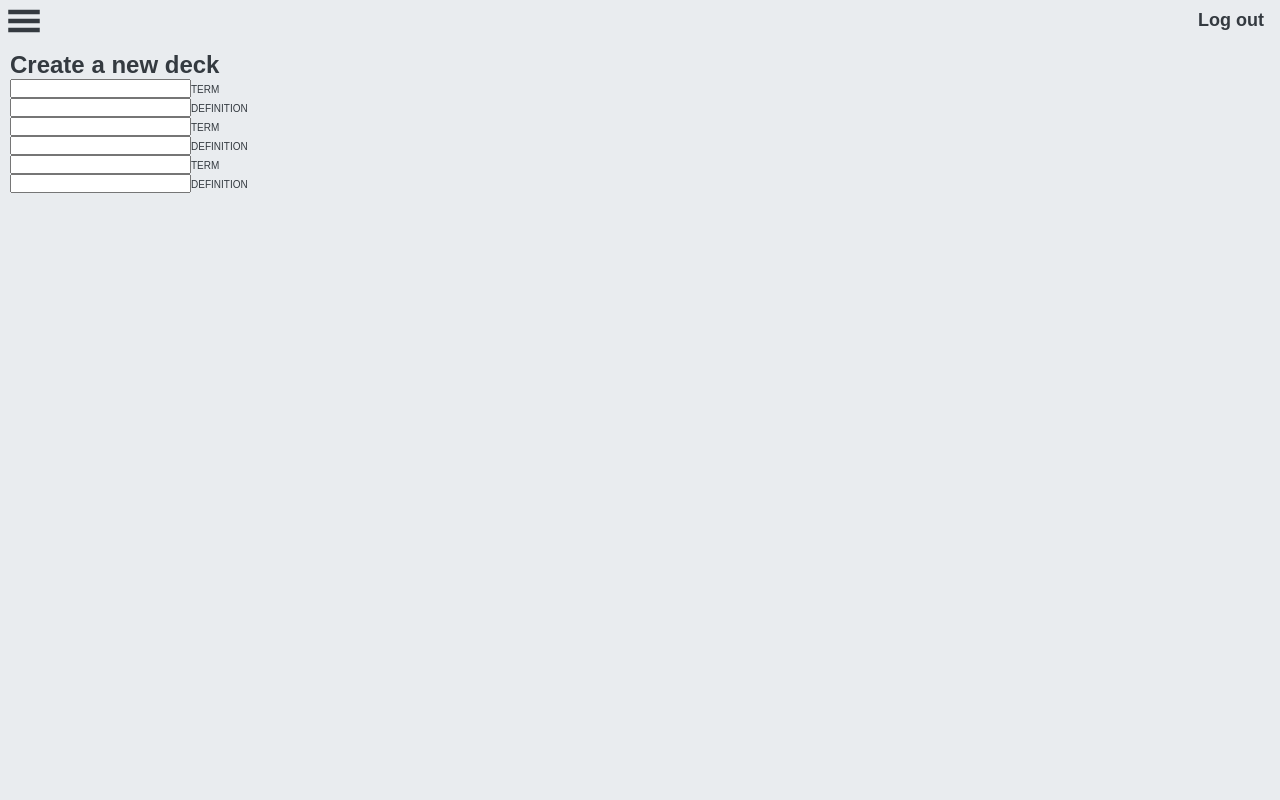
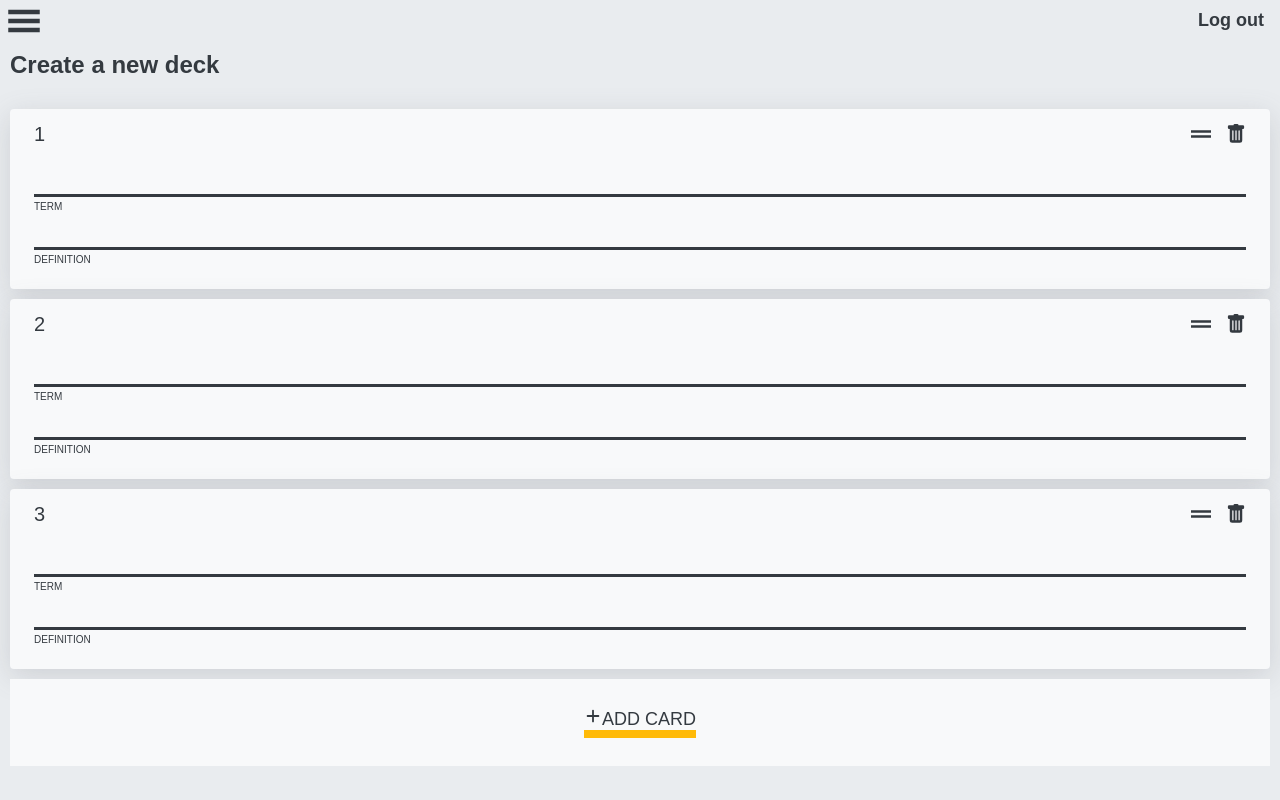
Before and after one commit to justin-cueva/MatchCards, a React (Create React App) app: page /create in a window 1280 px wide. Built offline with nearby package versions, Linux system fonts and the light colour scheme.

Commit message:
styled the cards

```diff
--- a/src/components/create/Create.tsx
+++ b/src/components/create/Create.tsx
@@ -1,3 +1,7 @@
+import { BsFillTrashFill } from "react-icons/bs";
+import { MdDragHandle } from "react-icons/md";
+import { HiPlus } from "react-icons/hi";
+
 import "../../styles/create.css";
 
 const Create = () => {
@@ -6,6 +10,17 @@ const Create = () => {
       <h2>Create a new deck</h2>
       {[1, 2, 3].map((index) => (
         <div key={index} className="card">
+          <div className="toolbar">
+            <label className="card-number">{index}</label>
+            <div className="card-icons">
+              <span className="icon--drag-handle">
+                <MdDragHandle />
+              </span>
+              <span className="icon--trash">
+                <BsFillTrashFill />
+              </span>
+            </div>
+          </div>
           <div className="field">
             <input className="card__input" />
             <label className="card__label">TERM</label>
@@ -16,6 +31,14 @@ const Create = () => {
           </div>
         </div>
       ))}
+      <div className="add-card">
+        <span className="border-bottom">
+          <span className="icon--add">
+            <HiPlus />
+          </span>
+          ADD CARD
+        </span>
+      </div>
     </form>
   );
 };
--- a/src/styles/create.css
+++ b/src/styles/create.css
@@ -2,6 +2,84 @@
   margin: 1rem;
 }
 
+.add-card {
+  background-color: #f8f9fa;
+  padding: 2.8rem 0;
+  display: flex;
+  align-items: center;
+  justify-content: center;
+  font-size: 1.8rem;
+}
+
+.border-bottom {
+  cursor: pointer;
+  border-bottom: 8px solid #ffba08;
+}
+
+.card-number {
+  font-size: 2rem;
+}
+
+.toolbar {
+  display: flex;
+  justify-content: space-between;
+  align-items: center;
+  padding-bottom: 1rem;
+}
+
+.card-icons {
+  display: flex;
+  gap: 1rem;
+}
+
+.icon--drag-handle,
+.icon--trash {
+  display: flex;
+  align-items: center;
+  justify-content: center;
+  font-size: 2rem;
+}
+
+.icon--drag-handle {
+  font-size: 3rem;
+}
+
 .create-page h2 {
   font-size: 2.4rem;
+  margin-bottom: 3rem;
 }
+
+.card {
+  display: flex;
+  flex-direction: column;
+  gap: 2rem;
+  padding: 1rem 2.4rem 2.4rem 2.4rem;
+  background-color: #f8f9fa;
+  border-radius: 4px;
+  margin-bottom: 1rem;
+  box-shadow: rgba(100, 100, 111, 0.2) 0px 7px 29px 0px;
+}
+
+.card .field {
+  display: flex;
+  flex-direction: column;
+}
+
+.card .field input {
+  border: none;
+  border-bottom: 3px solid #343a40;
+  margin-bottom: 0.4rem;
+  background-color: #f8f9fa;
+}
+
+.card .field input:focus {
+  outline: none;
+}
+
+.card__input {
+  transition: all 300ms ease;
+}
+
+.card .field input:focus.card__input {
+  border-bottom: 3px solid #ffba08;
+}
```
